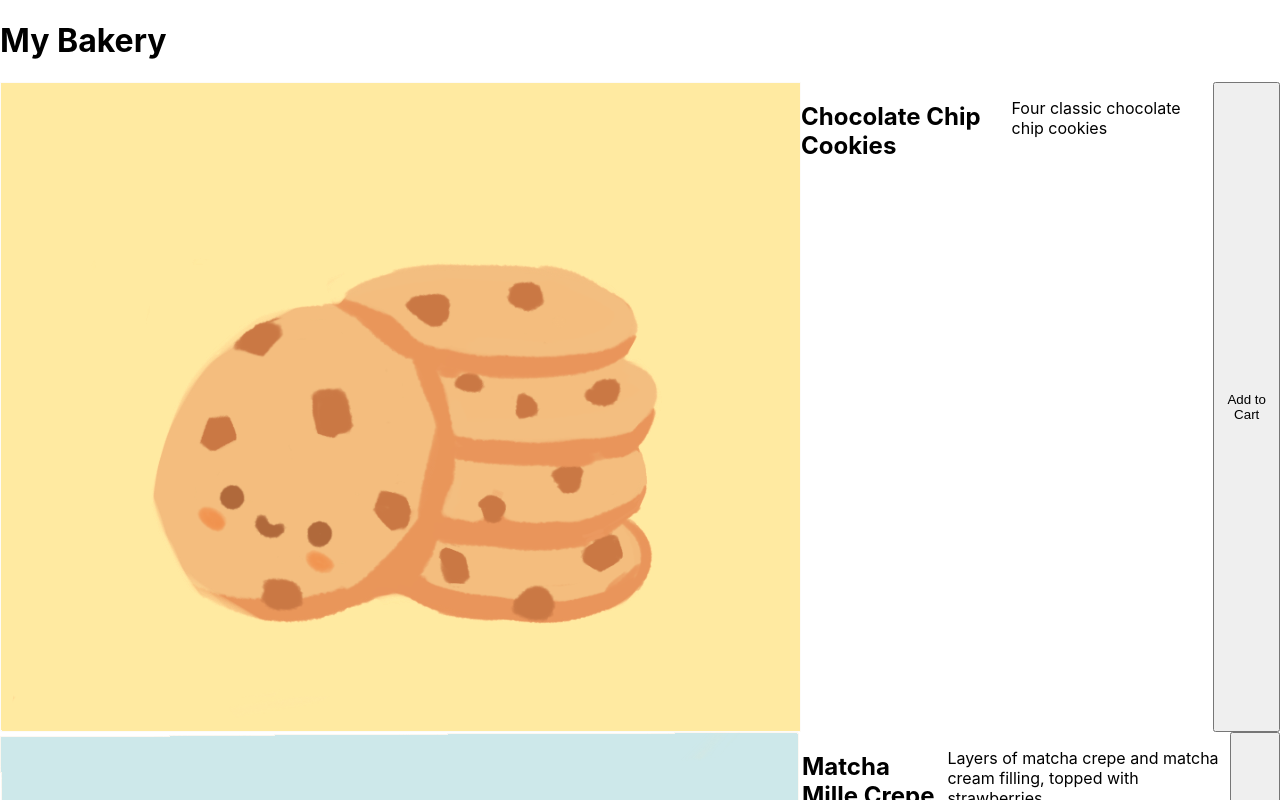
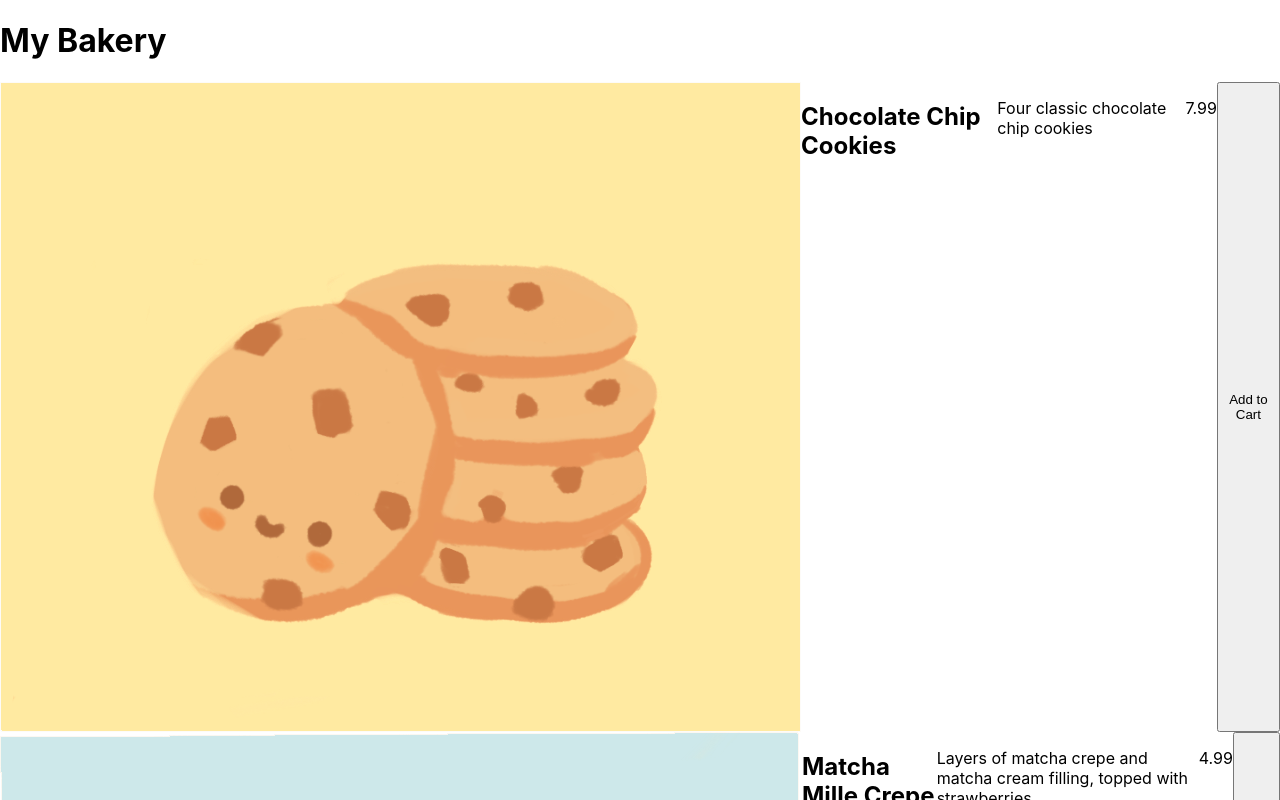
Before and after one commit to coolcapybaraSibling/react-studio, a React (Create React App) app: page / in a window 1280 px wide. Shown: the top 800 px of the page. Built offline with nearby package versions, Linux system fonts and the light colour scheme.

Commit message:
almost done

```diff
--- a/src/App.js
+++ b/src/App.js
@@ -1,7 +1,6 @@
 import "./App.css";
 import { useState } from "react";
 import bakeryData from "./assets/bakery-data.json";
-import BakeryItem from "./components/BakeryItem";
 
 /* ####### DO NOT TOUCH -- this makes the image URLs work ####### */
 bakeryData.forEach((item) => {
@@ -10,29 +9,59 @@ bakeryData.forEach((item) => {
 /* ############################################################## */
 
 function App() {
-  // TODO: use useState to create a state variable to hold the state of the cart
+    // TODO: use useState to create a state variable to hold the state of the cart
   /* add your cart state code here */
-  const [totalPrice, setTotalPrice] = useState(0.0);
-  const [cartList, setCartList] = useState([])
+  const [totalPrice, setTotalPrice] = useState(0);
+  const [cartMap, setCartMap] = useState({});
+  function setCart(index) {
+    let newCart = cartMap;
+    if (index in cartMap) {
+      newCart[index] += 1;
+    } else {
+      newCart[index] = 1;
+    }
+    setCartMap(newCart);
+  }
 
   return (
     <div className="App">
       <h1>My Bakery</h1> {/* TODO: personalize your bakery (if you want) */}
 
-      {bakeryData.map((item, index) => BakeryItem(item)
-      // (
-      //   // TODO: map bakeryData to BakeryItem components
-      //   <p>item.name</p> // replace with BakeryItem component
-      // )
-      )
-      }
+      {bakeryData.map((item, index) => {
+        return (<BakeryItem setCart={setCart} setTotalPrice={setTotalPrice} item={item} index={index} currPrice={totalPrice}/>)})
+        }
 
       <div>
         <h2>Cart</h2>
+        {Object.keys(cartMap).map((key) =>{
+        return(
+          <>
+          <div>
+          {bakeryData[key].name + ": " +cartMap[key] +" "}
+          </div>
+          </>
+        )
+
+      })}
         {/* TODO: render a list of items in the cart */}
+        <h2>{totalPrice}</h2>
       </div>
     </div>
   );
 }
 
+function BakeryItem(props) {
+  return (
+      <div class="BakeryItem">
+          <img src={props.item.image}></img>
+          <h2>
+          {props.item.name}
+          </h2> <br></br>
+          <p>{props.item.description}</p>
+          <p>{props.item.price}</p>
+          <button onClick={() => {props.setTotalPrice(props.currPrice + props.item.price); props.setCart(props.index);}}>Add to Cart</button>
+      </div>
+  );
+}
+
 export default App;
--- a/src/components/BakeryItem.js
+++ b/src/components/BakeryItem.js
@@ -1,19 +1 @@
 // TODO: create a component that displays a single bakery item
-import App from "../App";
-import changeList from "../App";
-import changePrice from "../App";
-
-export default function BakeryItem(props) {
-    return (
-        <div class="BakeryItem">
-            <img src={props.image}></img>
-            <h2>
-            {props.name}
-            </h2> <br></br>
-            <p>{props.description}</p>
-            <button onClick={() => {changeList(props.name); changePrice(props.price);}}>
-                Add to Cart
-            </button>
-        </div>
-    );
-}
```
